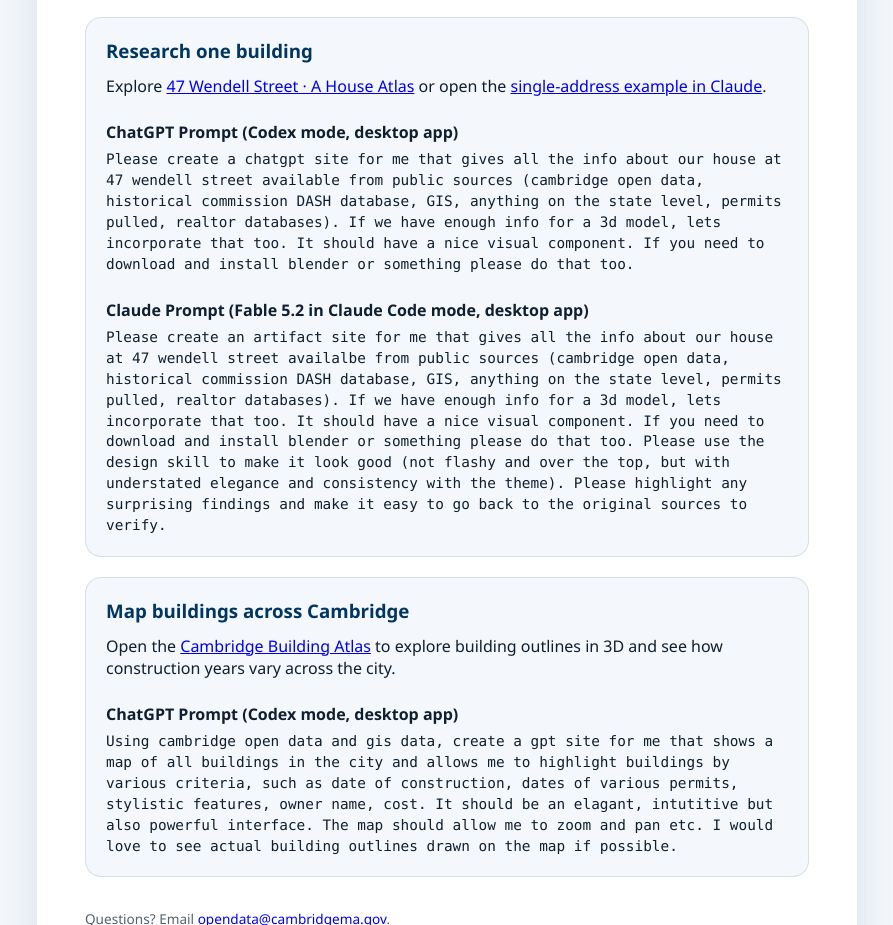
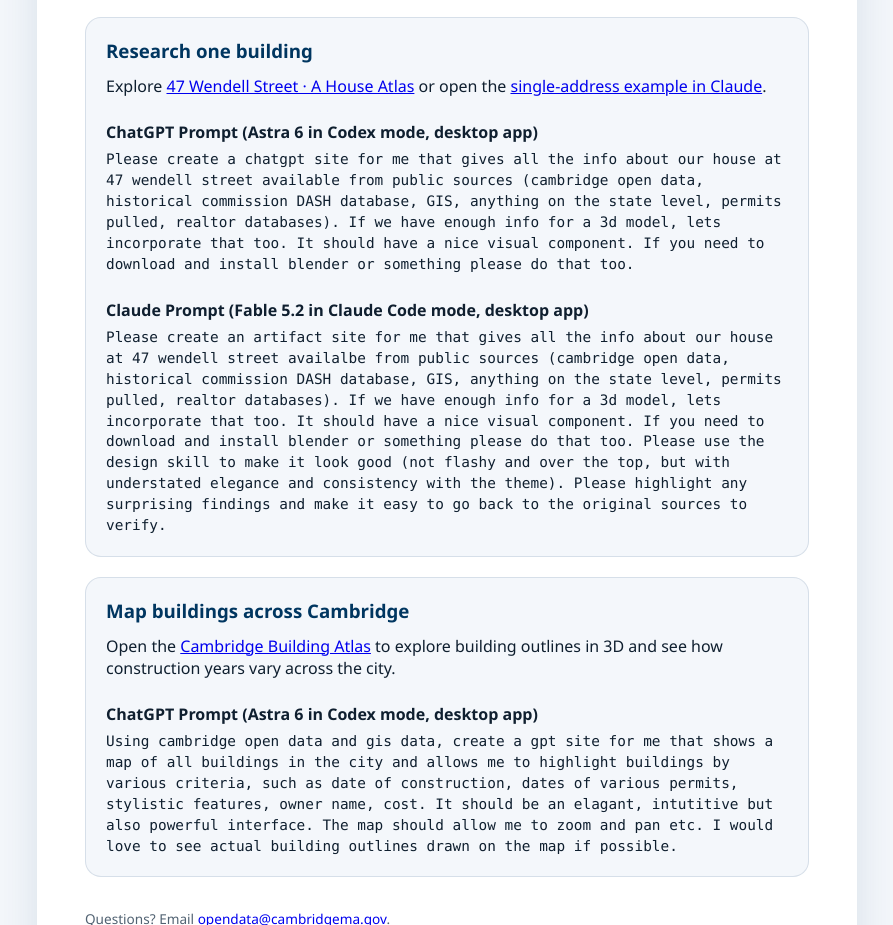
Before and after one commit to cambridgeitd/opendata-workshops, a plain HTML site: page 2026/2026-11-18-Open-Data-Workshop-Teams/index.html in a window 1280 px wide. Shown: the part 1462-2387 px from the top of the page, without its empty margins (193-1086 px from the left). Drawn offline with Linux system fonts and the light colour scheme.

Commit message:
Specify Astra 6 for both desktop Codex examples

```diff
--- a/2026/2026-11-18-Open-Data-Workshop-Teams/index.html
+++ b/2026/2026-11-18-Open-Data-Workshop-Teams/index.html
@@ -49,7 +49,7 @@ https://data.cambridgema.gov/Public-Works/Commonwealth-Connect-Service-Requests/
             <div class="prompt-card">
                 <h3>Research one building</h3>
                 <p>Explore <a href="https://wendell-house.brainheart.chatgpt.site/">47 Wendell Street · A House Atlas</a> or open the <a href="https://claude.ai/artifact/S2Nyws2afNFYLB3DVpxF2f">single-address example in Claude</a>.</p>
-                <h4>ChatGPT Prompt (Codex mode, desktop app)</h4>
+                <h4>ChatGPT Prompt (Astra 6 in Codex mode, desktop app)</h4>
                 <pre>Please create a chatgpt site for me that gives all the info about our house at 47 wendell street available from public sources (cambridge open data, historical commission DASH database, GIS, anything on the state level, permits pulled, realtor databases). If we have enough info for a 3d model, lets incorporate that too. It should have a nice visual component. If you need to download and install blender or something please do that too.</pre>
                 <h4>Claude Prompt (Fable 5.2 in Claude Code mode, desktop app)</h4>
                 <pre>Please create an artifact site for me that gives all the info about our house at 47 wendell street availalbe from public sources (cambridge open data, historical commission DASH database, GIS, anything on the state level, permits pulled, realtor databases). If we have enough info for a 3d model, lets incorporate that too. It should have a nice visual component. If you need to download and install blender or something please do that too. Please use the design skill to make it look good (not flashy and over the top, but with understated elegance and consistency with the theme). Please highlight any surprising findings and make it easy to go back to the original sources to verify.</pre>
@@ -57,7 +57,7 @@ https://data.cambridgema.gov/Public-Works/Commonwealth-Connect-Service-Requests/
             <div class="prompt-card">
                 <h3>Map buildings across Cambridge</h3>
                 <p>Open the <a href="https://cambridge-building-atlas.brainheart.chatgpt.site/">Cambridge Building Atlas</a> to explore building outlines in 3D and see how construction years vary across the city.</p>
-                <h4>ChatGPT Prompt (Codex mode, desktop app)</h4>
+                <h4>ChatGPT Prompt (Astra 6 in Codex mode, desktop app)</h4>
                 <pre>Using cambridge open data and gis data, create a gpt site for me that shows a map of all buildings in the city and allows me to highlight buildings by various criteria, such as date of construction, dates of various permits, stylistic features, owner name, cost. It should be an elagant, intutitive but also powerful interface. The map should allow me to zoom and pan etc. I would love to see actual building outlines drawn on the map if possible.</pre>
             </div>
             <footer>
```
